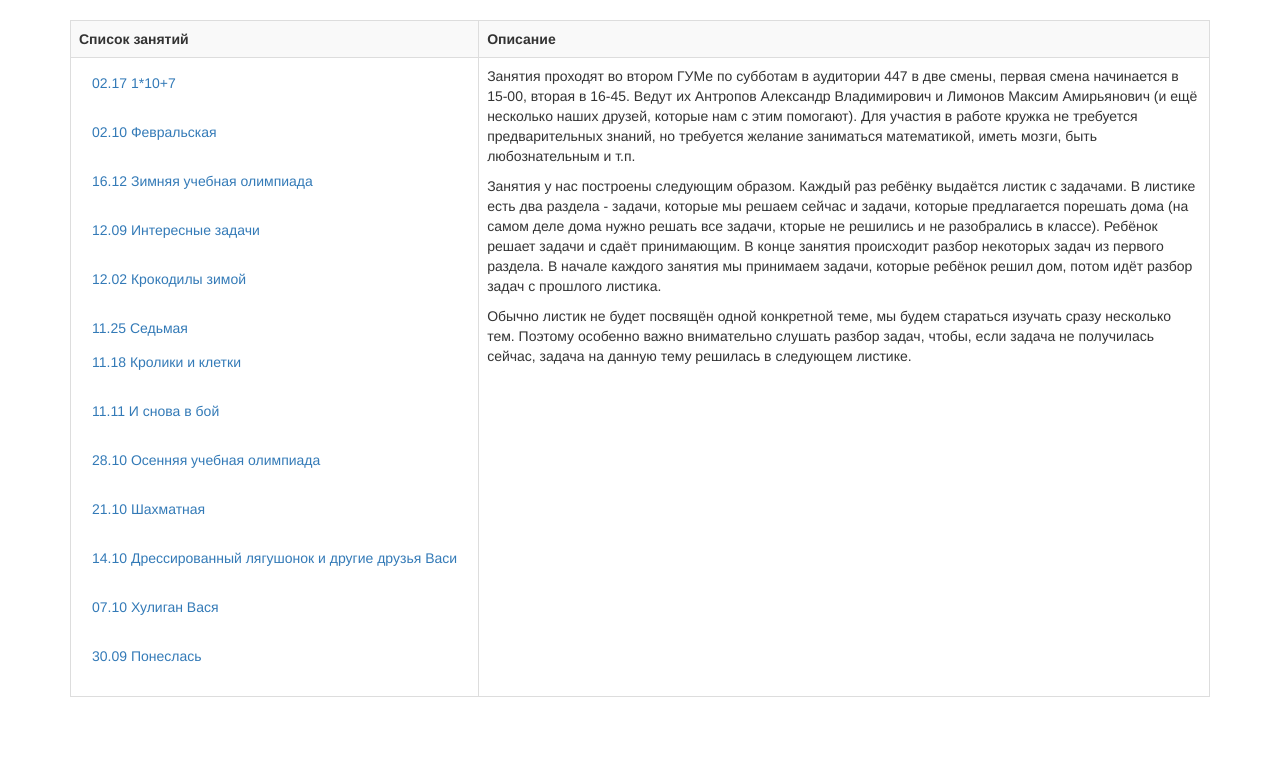
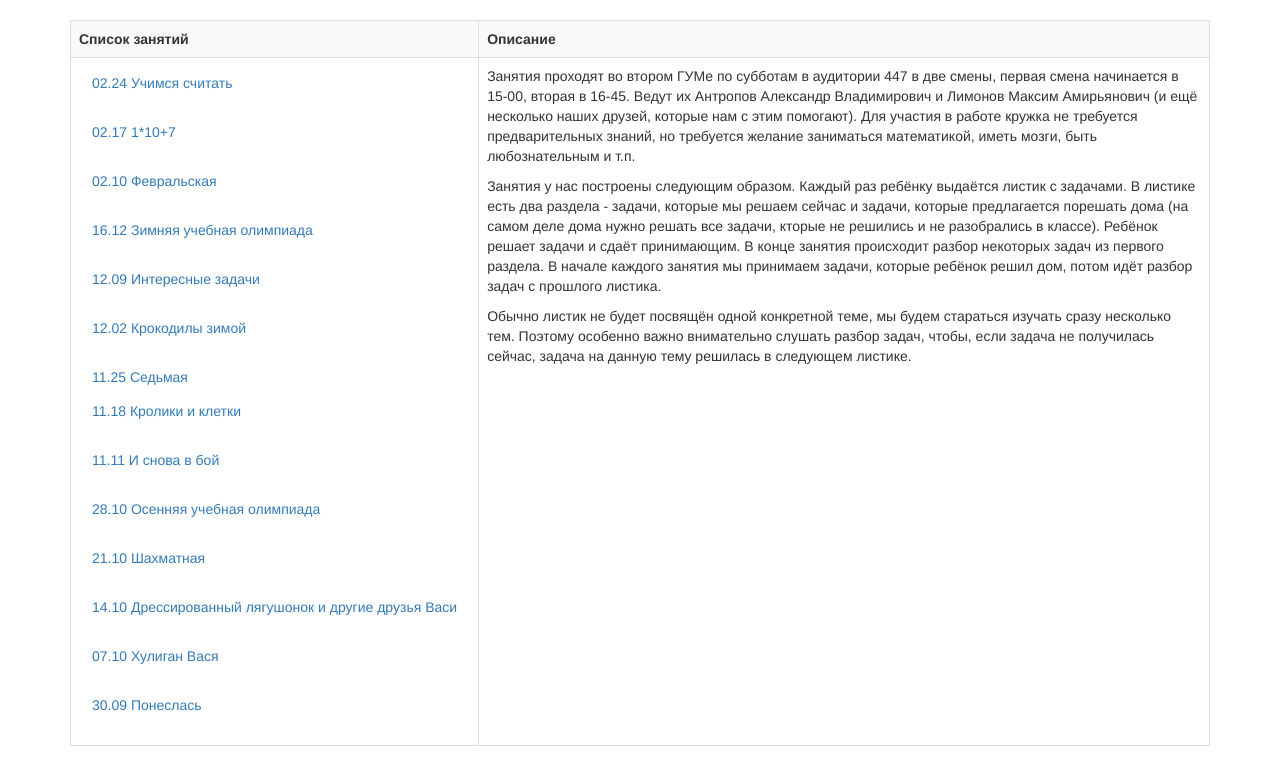
Before and after one commit to matemax/test_site, a Flask app: page /lessons in a window 1280 px wide. Shown: the part 52-818 px from the top of the page. Before the commit the page ends 749 px from the top, so only its background shows below. Run offline with Flask 2, Linux system fonts and the light colour scheme; some libraries are stand-ins or nearby versions.

Commit message:
Update list_lessons.html
update

```diff
--- a/app/templates/list_lessons.html
+++ b/app/templates/list_lessons.html
@@ -1,3 +1,6 @@
+<div class="form-group">
+    <a href="/lessons/11" class="btn btn btn-link">02.24 Учимся считать</a>
+</div>
 <div class="form-group">
     <a href="/lessons/10" class="btn btn btn-link">02.17 1*10+7</a>
 </div>
```
